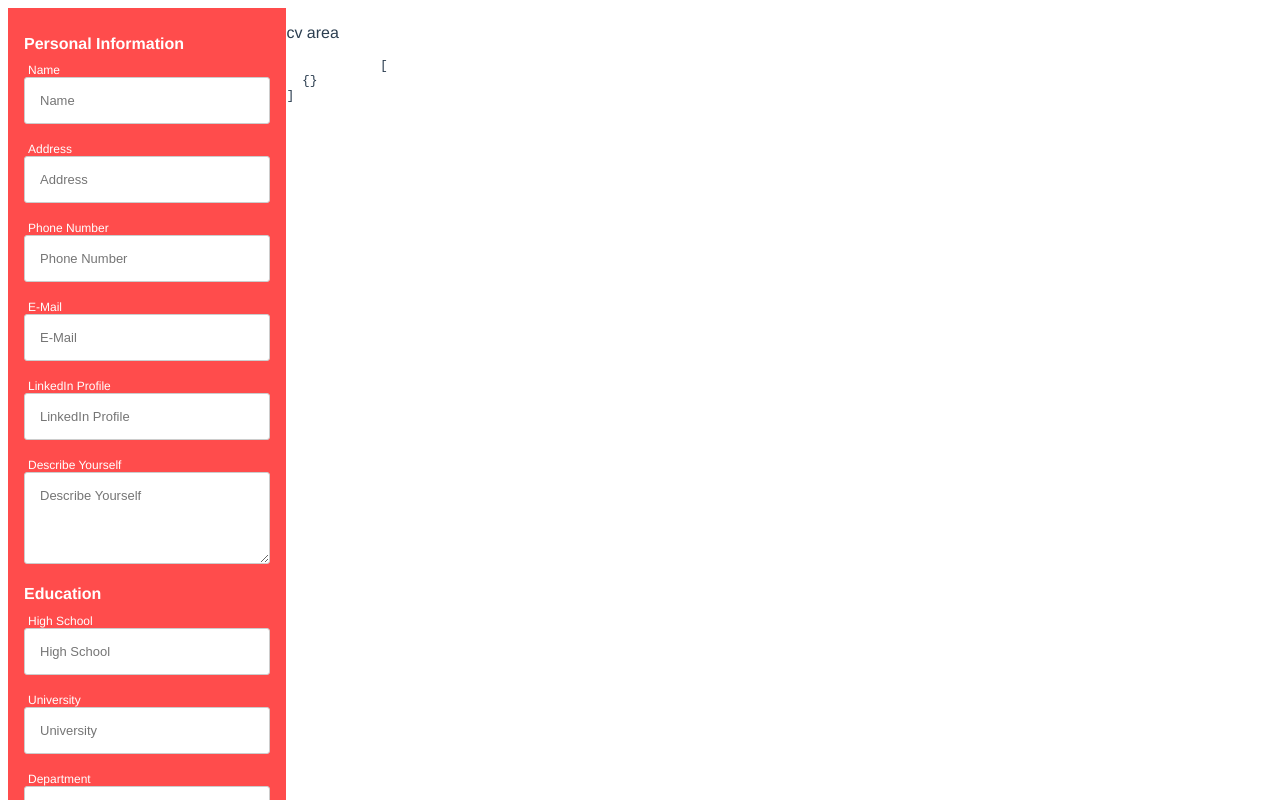
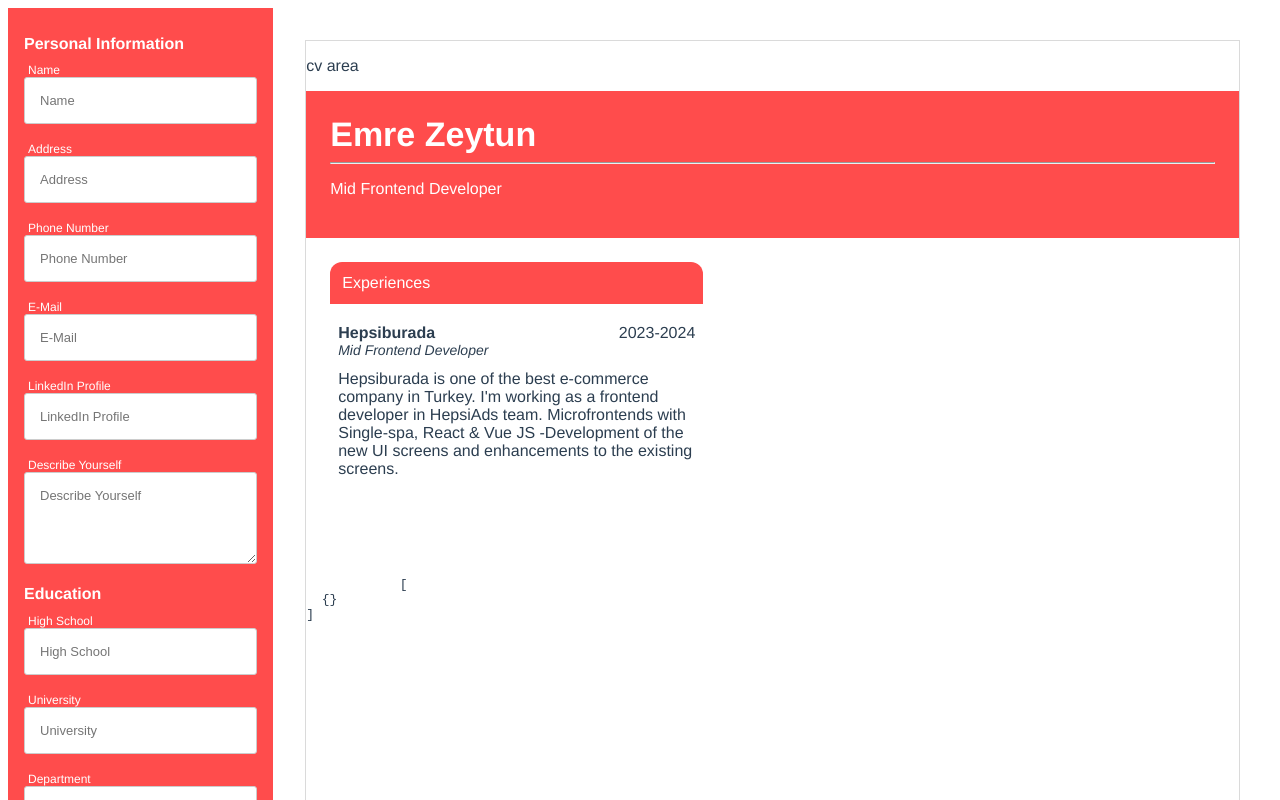
Before and after one commit to emrezeytun/cv-maker-VueJS, a Vue app: page / in a window 1280 px wide. Shown: the top 800 px of the page. Built offline with nearby package versions, Linux system fonts and the light colour scheme.

Commit message:
Experiences component created

```diff
--- a/src/components/CvContainer.vue
+++ b/src/components/CvContainer.vue
@@ -1,6 +1,18 @@
 <template>
     <div class="cv-container">
         <p>cv area</p>
+
+        <div class="cv-container-header">
+            <h2 class="font-weight">Emre Zeytun</h2>
+            <hr />
+            <p class="title">Mid Frontend Developer</p>
+        </div>
+
+        <Experiences :cvDatas="cvDatas" />
+
+        <br />
+        <br />
+        <br />
         <pre>
             {{ cvDatas }}
         </pre>
@@ -9,9 +21,10 @@
 
 <script>
 // @ is an alias to /src
+import { Experiences } from './subcomponents'
 
 export default {
-    components: {},
+    components: { Experiences },
     props: {
         cvDatas: {
             type: Array,
@@ -23,6 +36,22 @@ export default {
 
 <style lang="scss" scoped>
 .cv-container {
+    margin: 32px;
     width: 80%;
+    border: 1px solid #dadada;
+
+    .font-weight {
+        font-weight: 800;
+    }
+
+    &-header {
+        background: var(--sidebarColor);
+        padding: 24px;
+        color: #fff;
+        h2 {
+            font-size: 34px;
+            margin: 0;
+        }
+    }
 }
 </style>
--- /dev/null
+++ b/src/components/subcomponents/Experiences.vue
@@ -0,0 +1,83 @@
+<template>
+    <div>
+        <div class="cv-container-experiences">
+            <div class="cv-container-title"><p>Experiences</p></div>
+            <div class="cv-container-experiences-item">
+                <div class="cv-container-experiences-item-company">
+                    <p class="font-weight">Hepsiburada</p>
+                    <p class="experience-year">2023-2024</p>
+                </div>
+                <p class="experience-title">Mid Frontend Developer</p>
+                <p>
+                    Hepsiburada is one of the best e-commerce company in Turkey.
+                    I'm working as a frontend developer in HepsiAds team.
+                    Microfrontends with Single-spa, React & Vue JS -Development
+                    of the new UI screens and enhancements to the existing
+                    screens.
+                </p>
+            </div>
+        </div>
+    </div>
+</template>
+
+<script>
+export default {
+    props: {
+        cvDatas: {
+            type: Array,
+            default: () => [],
+        },
+        bgColor: {
+            type: String,
+            default: '#ff4c4c',
+        },
+    },
+    computed: {
+        getBgColor() {
+            return `background-color: ${this.bgColor};`
+        },
+    },
+}
+</script>
+
+<style lang="scss" scoped>
+.cv-container {
+    &-title {
+        background: var(--sidebarColor);
+        color: #fff;
+        padding: 12px;
+        margin-bottom: 12px;
+        border-top-left-radius: 12px;
+        border-top-right-radius: 12px;
+    }
+
+    .font-weight {
+        font-weight: 800;
+    }
+
+    .experience-title {
+        font-style: italic;
+        font-size: 14px;
+        margin-bottom: 12px;
+    }
+    &-experiences {
+        padding: 24px;
+        width: 40%;
+
+        &-item {
+            padding: 8px;
+            &-company {
+                display: flex;
+                justify-content: space-between;
+            }
+        }
+
+        .experience-year {
+            margin-left: 24px;
+        }
+        p {
+            margin: 0;
+        }
+    }
+}
+</style>
--- /dev/null
+++ b/src/components/subcomponents/index.js
@@ -0,0 +1,4 @@
+import Input from './Input'
+import Experiences from './Experiences'
+
+export { Input, Experiences }
```
